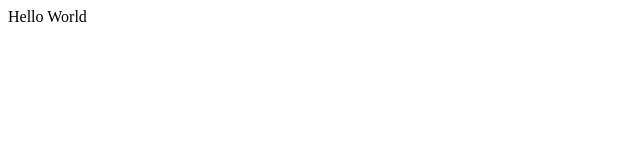
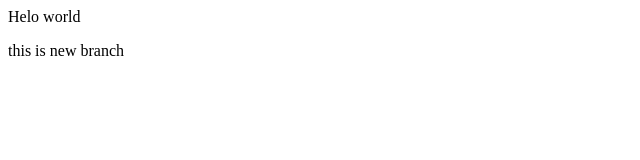
Before and after one commit to faizanali460/demogit, a plain HTML site: page index.html in a window 1280 px wide. Shown: the whole page, without its empty margins (0-640 px from the left). Drawn offline with Linux system fonts and the light colour scheme.

Commit message:
Updated README.md content

```diff
--- a/index.html
+++ b/index.html
@@ -1 +1,2 @@
-<p>Hello World</p>
+<p>Helo world</p>
+<p>this is new branch</p>
```
